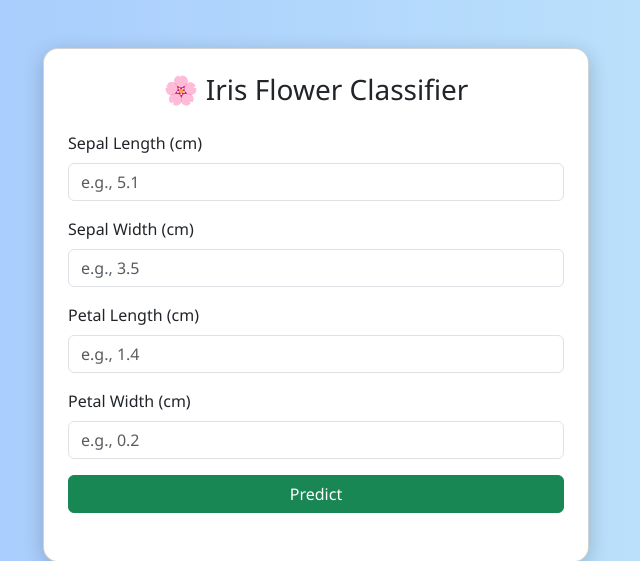
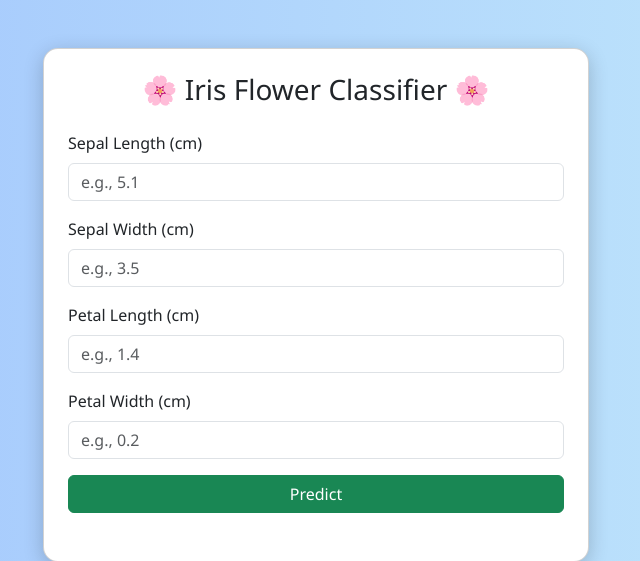
Before and after one commit to Bhawanakalaga/ML_web_service_project, a Flask app: page / in a window 1280 px wide. Shown: the top 561 px of the page, without its empty margins (324-964 px from the left). Run offline with Flask 3, Linux system fonts and the light colour scheme.

Commit message:
Update index.html

```diff
--- a/templates/index.html
+++ b/templates/index.html
@@ -30,7 +30,7 @@
         <div class="row justify-content-center">
             <div class="col-md-6">
                 <div class="card p-4">
-                    <h3 class="text-center mb-4">🌸 Iris Flower Classifier</h3>
+                    <h3 class="text-center mb-4">🌸 Iris Flower Classifier 🌸</h3>
                     <form id="predictForm">
                         <div class="mb-3">
                             <label for="sepal_length" class="form-label">Sepal Length (cm)</label>
```
